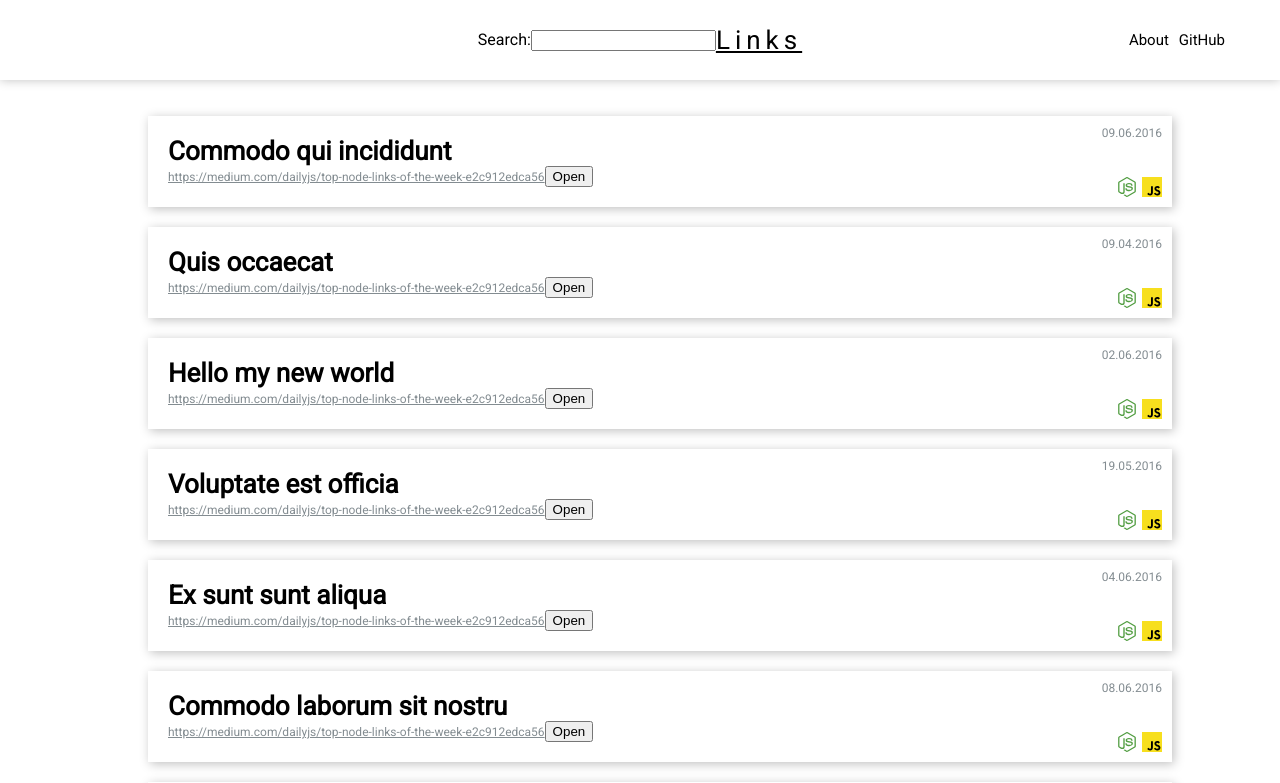
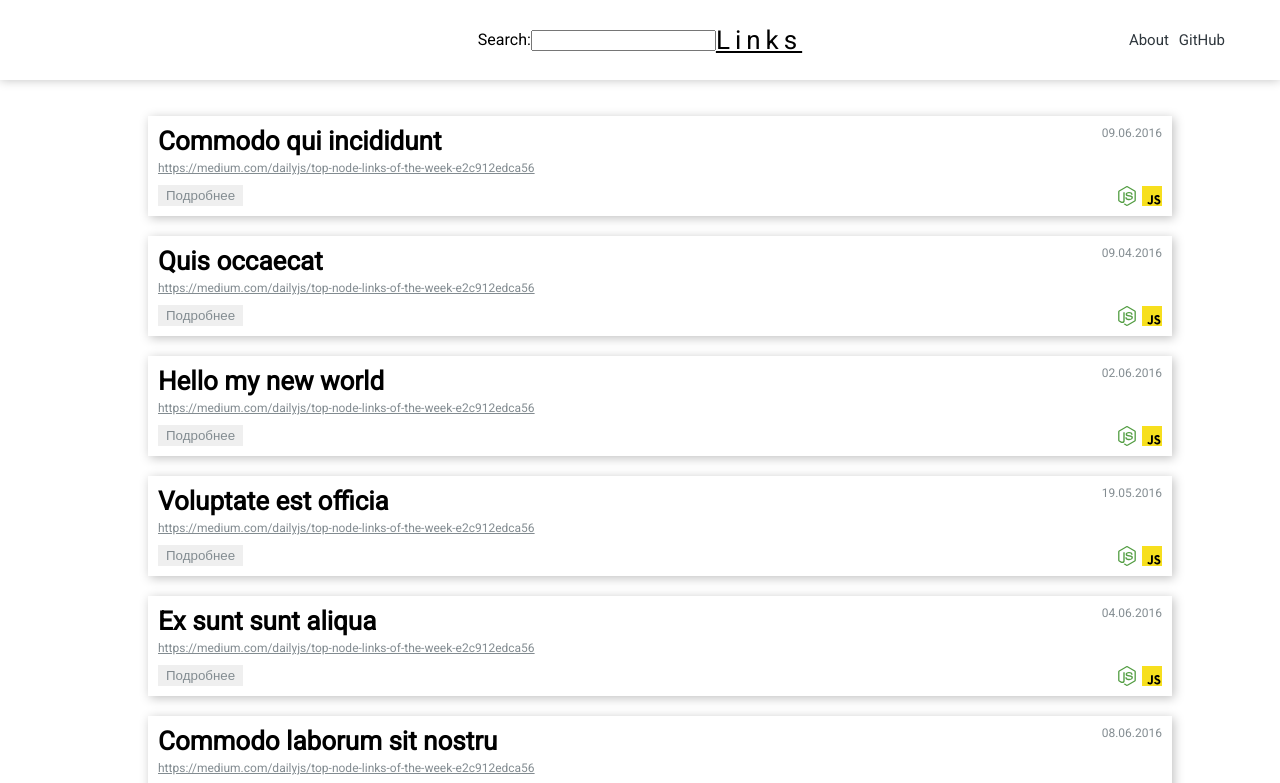
Before and after one commit to MoonW1nd/Links, a React app: page / in a window 1280 px wide. Shown: the top 783 px of the page. Built offline with nearby package versions, Linux system fonts and the light colour scheme.

Commit message:
Add styles for Article-Button and update Card layout, update UI-Kit

```diff
--- a/src/UI-Kit/colors.scss
+++ b/src/UI-Kit/colors.scss
@@ -1,2 +1,6 @@
-$lightGray: #838c91;
-$black: #000000;
+$gray: #838c91;
+$lightGray: #efefef;
+
+$black: #2f373d;
+
+$lightGreen: #c8e6c9;
--- a/src/UI-Kit/sizes.scss
+++ b/src/UI-Kit/sizes.scss
@@ -11,3 +11,6 @@ $fontWeight_bold: 800;
 
 // Card-Sizes
 $Card_padding: 10px;
+
+// Margins-Paddings
+$margin_small: 5px;
--- a/src/components/Article/index.js
+++ b/src/components/Article/index.js
@@ -1,6 +1,6 @@
 import React from 'react';
 import PropTypes from 'prop-types';
-import CommentList from '../CommentList';
+// import CommentList from '../CommentList';
 import { CSSTransition } from 'react-transition-group';
 import './style.scss';
 import TagList from '../TagList/index';
@@ -16,10 +16,13 @@ export default class Article extends React.PureComponent {
         <h3 className='Article-Title'>{ article.title }</h3>
         <PublishDate date = { article.date }/>
         <Link link = { article.link } size='s' type='article'/>
-        <button onClick = { toggleOpen }>
-          { isOpen ? 'Close' : 'Open' }
+        {this.getContent()}
+        <button
+          onClick = { toggleOpen }
+          className = { `Article-Button ${isOpen ? 'Article-Button_open' : ''}`}
+        >
+          { isOpen ? 'Свернуть' : 'Подробнее' }
         </button>
-        {this.getContent()}
         <TagList tags = {article.tags}/>
       </div>
     );
@@ -27,13 +30,13 @@ export default class Article extends React.PureComponent {
 
   getContent = () => {
     const { isOpen } = this.props;
-    const { comments } = this.props.article;
+    // const { comments } = this.props.article;
     const content = this.props.article.text;
     return <CSSTransition timeout={ { enter: 300, exit: 0 } } classNames='article' in={isOpen} unmountOnExit>
       {
-       <section className={'article'}>
+       <section className={'Article-Content'}>
             {content}
-            <CommentList comments = { comments }/>
+            {/* <CommentList comments = { comments }/> */}
           </section>
       }
     </CSSTransition>;
--- a/src/components/Article/style.scss
+++ b/src/components/Article/style.scss
@@ -1,4 +1,5 @@
 @import '../../UI-Kit/sizes';
+@import '../../UI-Kit/colors';
 
 .article-enter {
   opacity: 0.01;
@@ -19,12 +20,15 @@
 }
 
 .Article {
-  min-height: 80px;
+  min-height: 100px;
   width: 100%;
   box-shadow: 2px 2px 10px rgba(0, 0, 0, 0.25);
   box-sizing: border-box;
-  padding: 20px;
+  padding: $Card_padding;
   position: relative;
+  display: flex;
+  flex-direction: column;
+  align-items: flex-start;
 
   &-Title {
     font-weight: bold;
@@ -38,4 +42,26 @@
 // Line Height: 30px
 // Align: Left
   }
+
+  &-Content {
+   padding: 10px 20px;
+  }
+
+  &-Button {
+    margin-top: 10px;
+    border-color: transparent;
+    color: $gray;
+    background-color: $lightGray;
+
+    &:hover {
+      cursor: pointer;
+      color: $black;
+      // background-color: #e8e6e6;
+      background-color: $lightGreen;
+    }
+
+    &_open {
+      display: none;
+    }
+  }
 }
--- a/src/components/Header-Button/style.scss
+++ b/src/components/Header-Button/style.scss
@@ -10,6 +10,6 @@
     color: $black;
   }
   &:hover {
-    color: $lightGray;
+    color: $gray;
   }
 }
--- a/src/components/Link/index.js
+++ b/src/components/Link/index.js
@@ -8,7 +8,7 @@ export default function Link({
   const typeClassName = type ? `Link_type_${type}` : '';
   const sizeClassName = size ? `Link_size_${size}` : 'Link_size_medium';
   return <a
-    href = {link === 'Упс что-то пошло не так :(' ? '/' : 'link'}
+    href = {link === 'Упс что-то пошло не так :(' ? '/' : link }
     className = {`Link ${typeClassName} ${sizeClassName}`}
   >
     {text || `${link}`}
--- a/src/components/Link/style.scss
+++ b/src/components/Link/style.scss
@@ -11,7 +11,8 @@
 
   &_type {
     &_article {
-      color: $lightGray;
+      color: $gray;
+      margin-top: $margin_small;
     }
   }
 }
--- a/src/components/PublishDate/style.scss
+++ b/src/components/PublishDate/style.scss
@@ -5,7 +5,7 @@
   position: absolute;
   top: $Card_padding;
   right: $Card_padding;
-  color: $lightGray;
+  color: $gray;
   font-size: $fontSize_small;
   font-weight: $fontWeight_light;
 }
--- a/src/components/TagList/style.scss
+++ b/src/components/TagList/style.scss
@@ -9,6 +9,6 @@
   height: 20px;
 
   &-Element {
-    margin-left: 5px;
+    margin-left: $margin_small;
   }
 }
```
